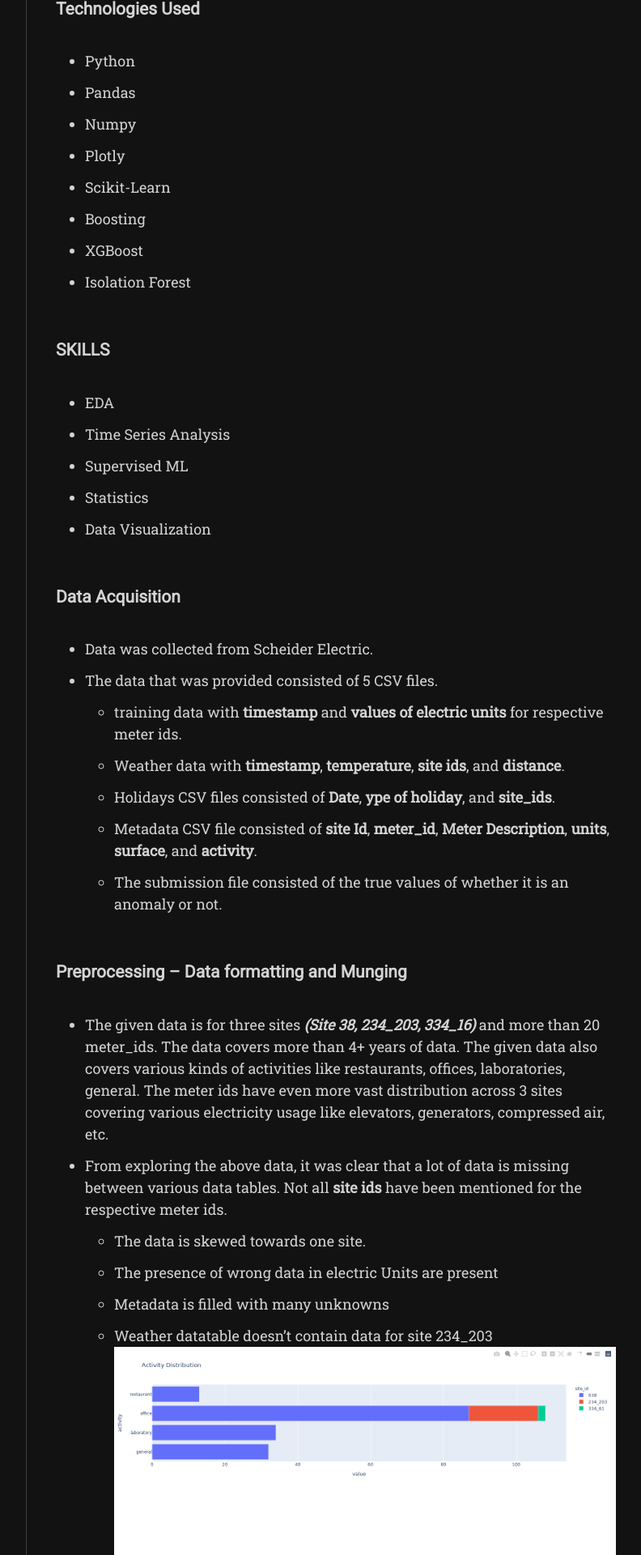
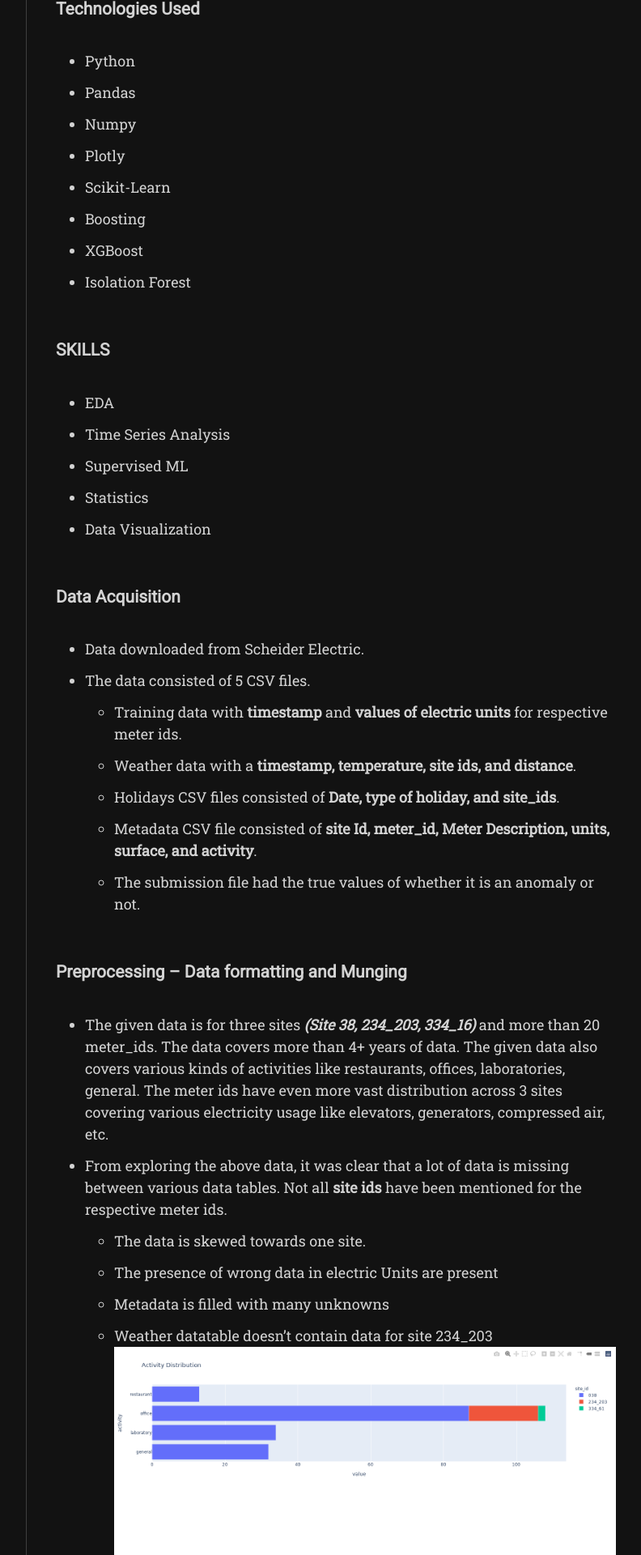
Before and after one commit to srujanreddyj/blog, a Jekyll site: the page built from _posts/2021-01-29-anomaly.md, in a window 1280 px wide. Shown: the part 2554-4474 px from the top of the page at 81% size, without its empty margins (357-1149 px from the left). Built offline with Jekyll 4.4.1, drawn with Linux system fonts in a browser that asks for light colours; nearby versions of some CDN libraries; some web fonts are replaced.

Commit message:
Update 2021-01-29-anomaly.md

```diff
--- a/_posts/2021-01-29-anomaly.md
+++ b/_posts/2021-01-29-anomaly.md
@@ -50,13 +50,14 @@ tags: [markdown, time-series, anomaly-detection, XGBoost, Isolation-forest, cudf
 * Data Visualization
 
 ### Data Acquisition
-* Data was collected from Scheider Electric.
-* The data that was provided consisted of 5 CSV files.
-  * training data with **timestamp** and **values of electric units** for respective meter ids.
-  * Weather data with **timestamp**, **temperature**, **site ids**, and **distance**.
-  * Holidays CSV files consisted of **Date**, **ype of holiday**, and **site_ids**.
-  * Metadata CSV file consisted of **site Id**, **meter_id**, **Meter Description**, **units**, **surface**, and **activity**.
-  * The submission file consisted of the true values of whether it is an anomaly or not.
+* Data downloaded from Scheider Electric.
+* The data consisted of 5 CSV files.
+  * Training data with **timestamp** and **values of electric units** for respective meter ids.
+  * Weather data with a **timestamp, temperature, site ids, and distance**.
+  * Holidays CSV files consisted of **Date, type of holiday, and site_ids**.
+  * Metadata CSV file consisted of **site Id, meter_id, Meter Description, units, surface, and activity**.
+  * The submission file had the true values of whether it is an anomaly or not.
+
 
 ### Preprocessing – Data formatting and Munging
 * The given data is for three sites ***(Site 38, 234_203, 334_16)*** and more than 20 meter_ids. The data covers more than 4+ years of data. The given data also covers various kinds of activities like restaurants, offices, laboratories, general. The meter ids have even more vast distribution across 3 sites covering various electricity usage like elevators, generators, compressed air, etc.
```
